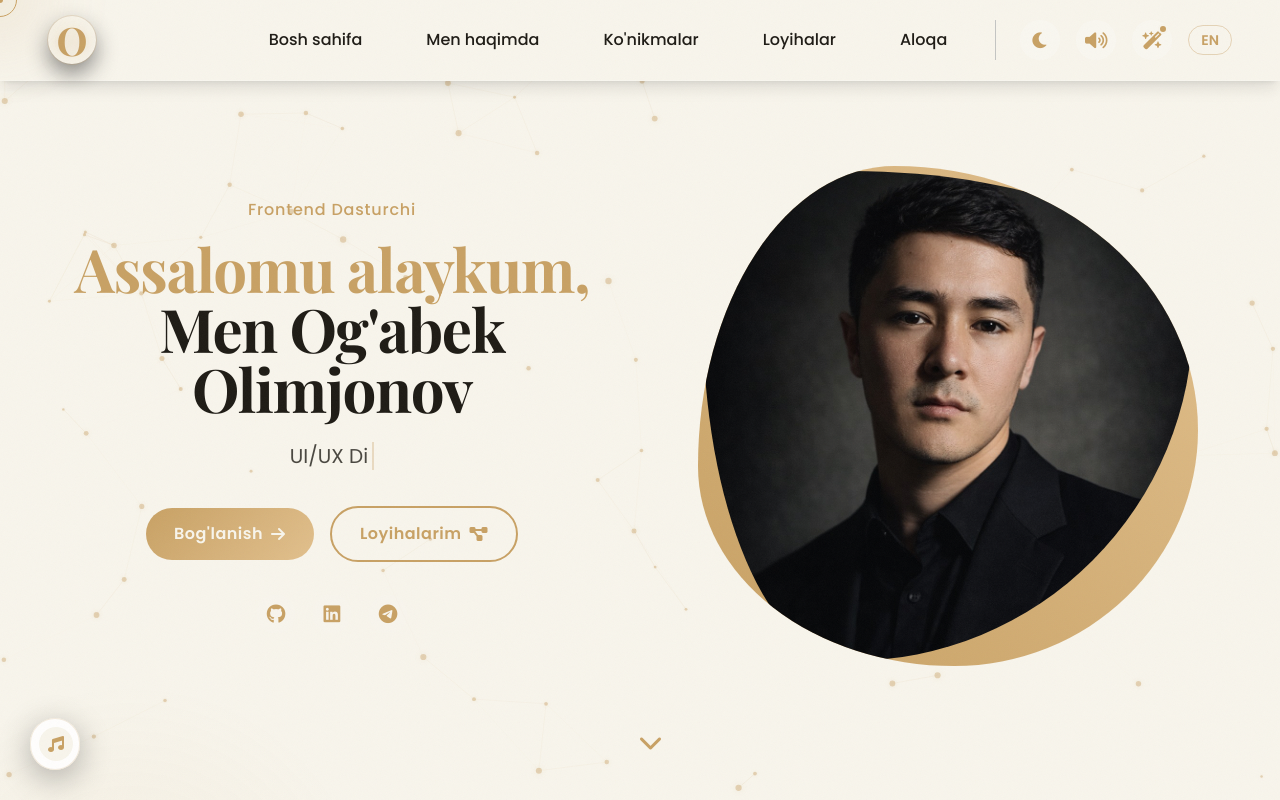
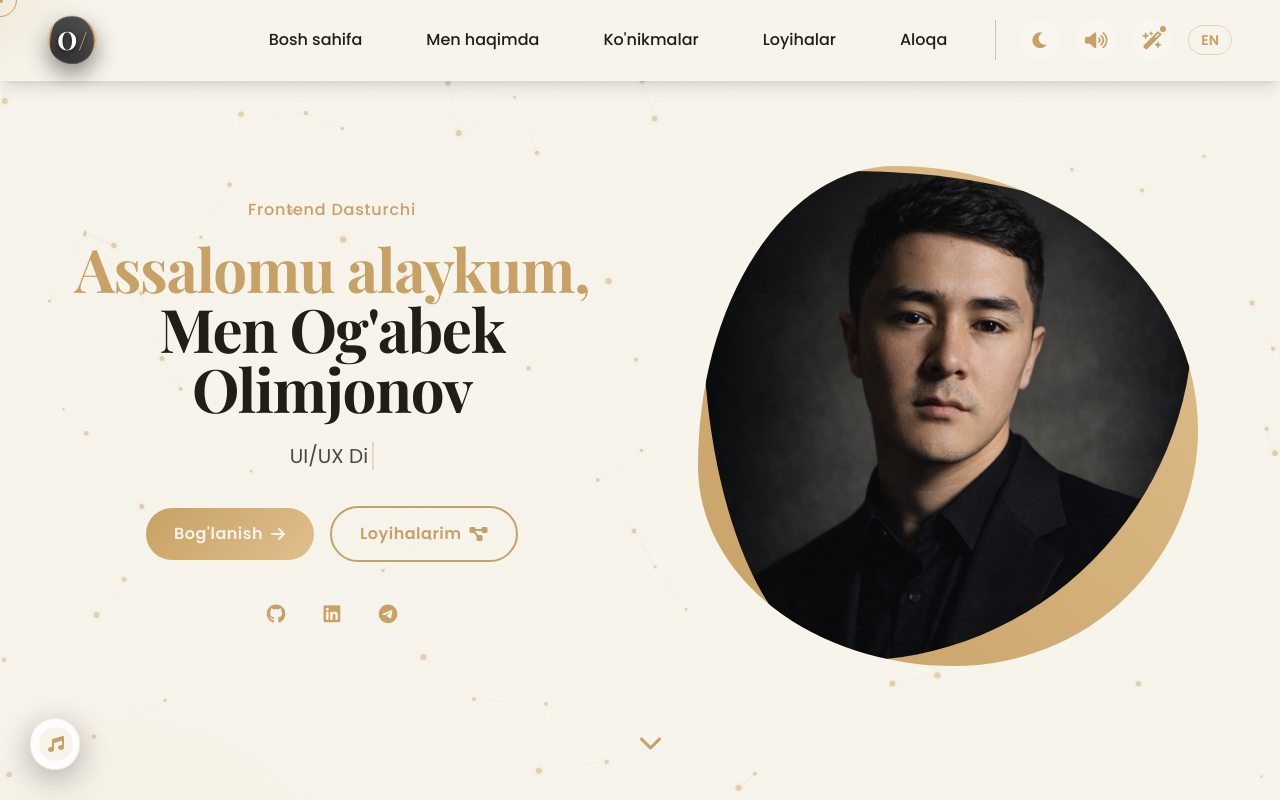
Before and after one commit to OgabekHub/My-portfolio, a Next.js app: page / in a window 1280 px wide. Shown: the top 800 px of the page. Built offline with nearby package versions, Linux system fonts and the light colour scheme.

Commit message:
style(logo): restore morphing background and add float animation to exactly match hero image

```diff
--- a/src/components/BlobLogo.tsx
+++ b/src/components/BlobLogo.tsx
@@ -19,22 +19,54 @@ export default function BlobLogo({ size = 56 }: BlobLogoProps) {
       }}
       className="group"
     >
-      {/* The inner text (O) */}
+      <style dangerouslySetInnerHTML={{ __html: `
+        @keyframes float-wobble {
+          0%, 100% { transform: translateY(0) rotate(0deg); }
+          50% { transform: translateY(-5px) rotate(2deg); }
+        }
+        @keyframes logo-morphing {
+          0%   { border-radius: 30% 70% 70% 30% / 30% 30% 70% 70%; }
+          25%  { border-radius: 58% 42% 75% 25% / 76% 46% 54% 24%; }
+          50%  { border-radius: 50% 50% 33% 67% / 55% 27% 73% 45%; }
+          75%  { border-radius: 33% 67% 58% 42% / 63% 68% 32% 37%; }
+          100% { border-radius: 30% 70% 70% 30% / 30% 30% 70% 70%; }
+        }
+      `}} />
+
+      {/* The animated liquid blob background matching hero section */}
       <div
         style={{
+          position: "absolute",
+          width: "100%",
+          height: "100%",
+          background: "linear-gradient(45deg, rgba(20,20,25,0.9), rgba(10,10,15,0.7))",
+          border: "2px solid #c8a164",
+          animation: "logo-morphing 10s ease-in-out infinite, float-wobble 6s ease-in-out infinite",
+          boxShadow: "0 0 15px rgba(200, 161, 100, 0.15), inset 0 0 10px rgba(200, 161, 100, 0.1)",
+          transition: "all 0.3s ease",
+          backdropFilter: "blur(4px)"
+        }}
+        className="group-hover:scale-105 group-hover:border-[#e2c08d] group-hover:shadow-[0_0_20px_rgba(200,161,100,0.4)]"
+      />
+
+      {/* The inner text (O/) */}
+      <div
+        style={{
+          position: "absolute",
+          zIndex: 10,
           fontFamily: "'Playfair Display', serif",
           fontWeight: "800",
-          fontSize: size * 0.7,
-          color: "#c8a164",
+          fontSize: size * 0.45,
+          color: "#ffffff",
           display: "flex",
           alignItems: "center",
           justifyContent: "center",
-          textShadow: "0 0 15px rgba(200, 161, 100, 0.4)",
-          transition: "all 0.3s ease",
+          textShadow: "0 2px 4px rgba(0,0,0,0.8)",
+          letterSpacing: "-1px"
         }}
-        className="group-hover:scale-110 group-hover:brightness-125"
+        className="group-hover:scale-110 transition-transform"
       >
-        O
+        O<span style={{ color: "#c8a164", marginLeft: "2px" }}>/</span>
       </div>
     </div>
   );
```
